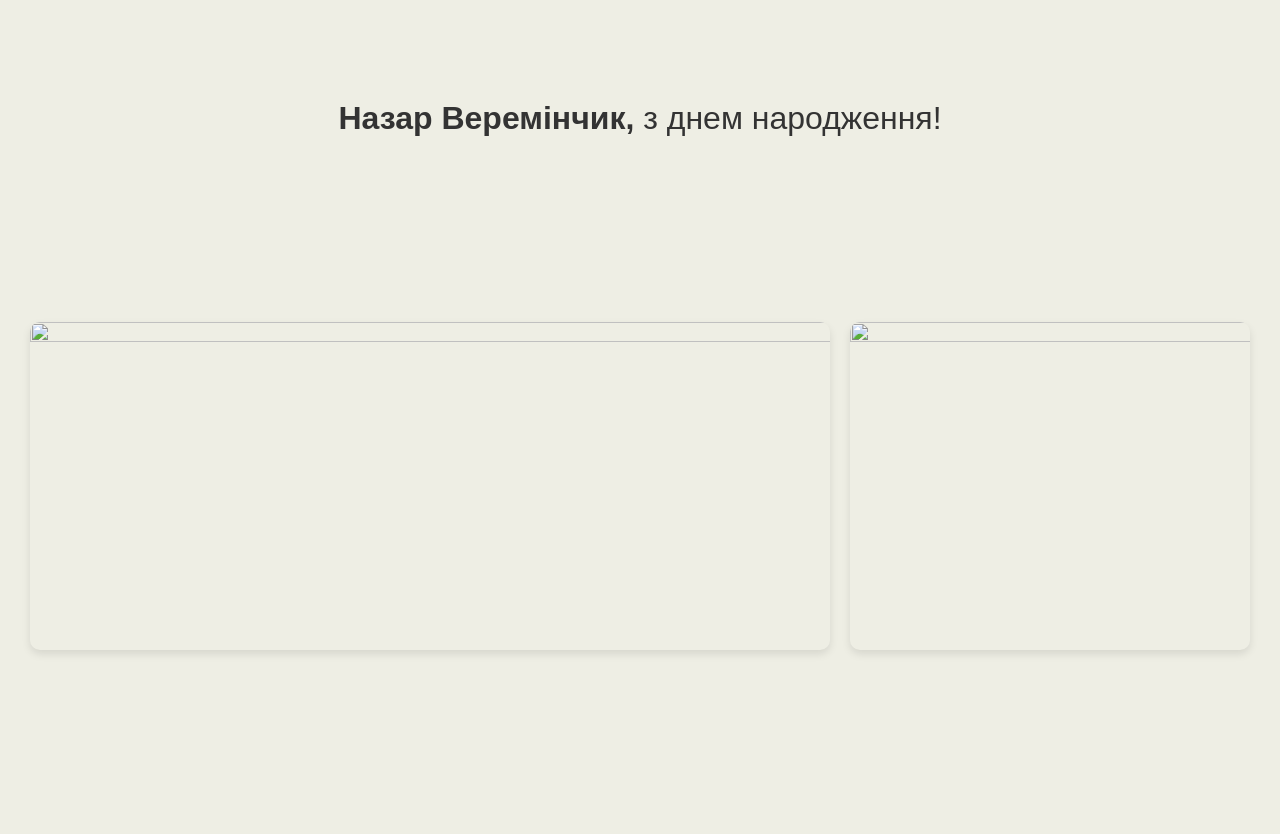
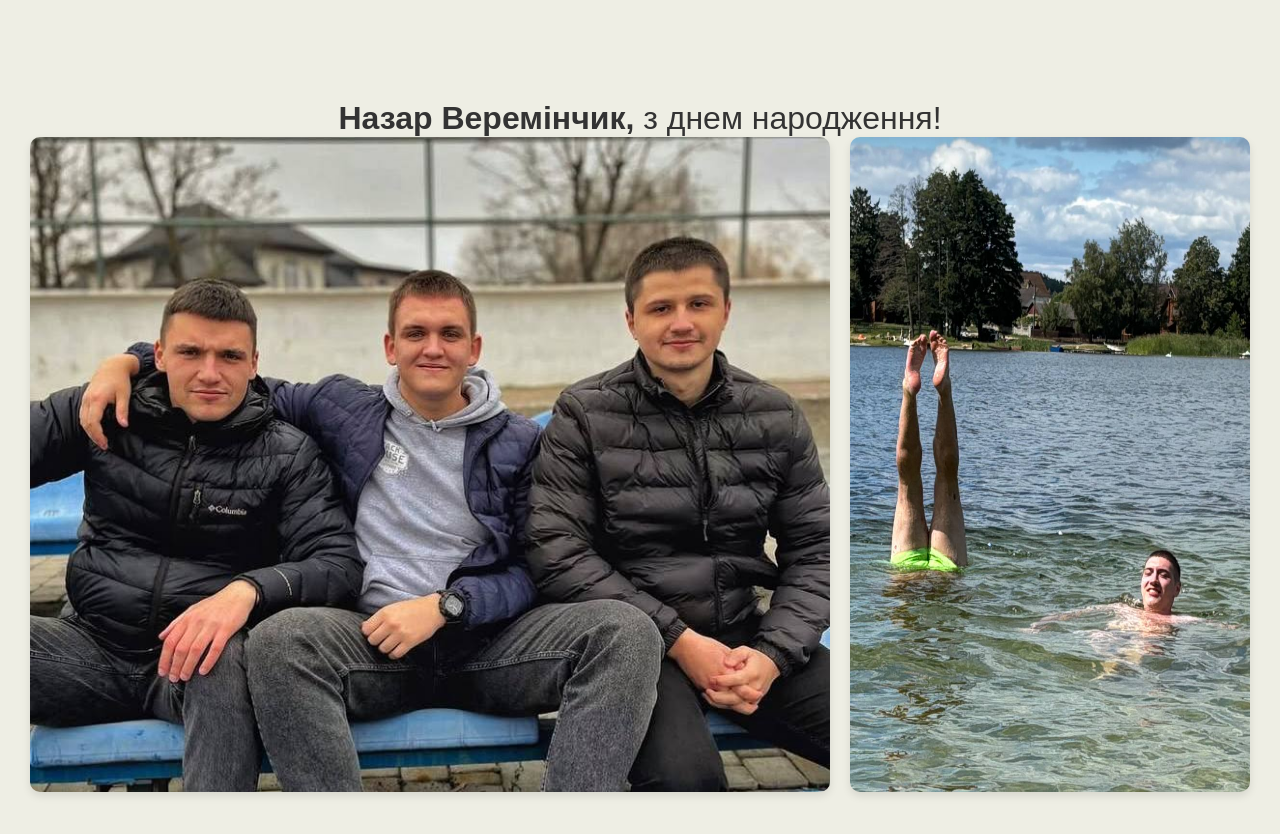
Before and after one commit to ChuyOleg/veremchik, a plain HTML site: page veremchik.html in a window 1280 px wide. Before the commit the page ends 800 px from the top, so only its background shows below. Drawn offline with Linux system fonts and the light colour scheme.

Commit message:
Update veremchik.html

```diff
--- a/veremchik.html
+++ b/veremchik.html
@@ -54,8 +54,8 @@
   </div>
 
   <div class="photos">
-      <img src="images/photo_1.jpg" class="photo-1" height="678px" width="1828px"/>
-      <img src="images/photo_2.jpg" class="photo-2" height="678" width="828"/>
+      <img src="photo_1.jpg" class="photo-1" height="678px" width="1828px"/>
+      <img src="photo_2.jpg" class="photo-2" height="678" width="828"/>
   </div>
 
 </body>
```
